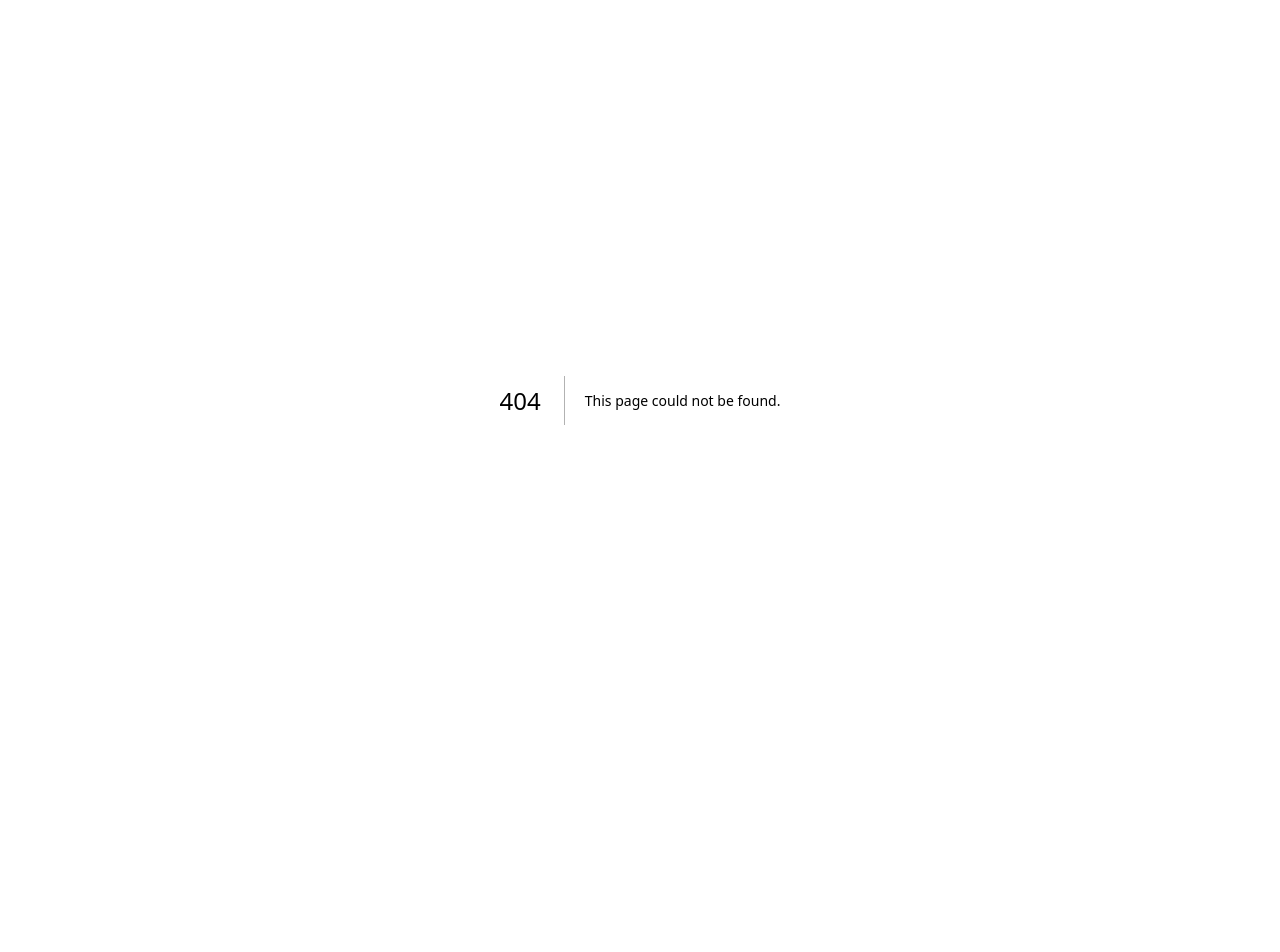
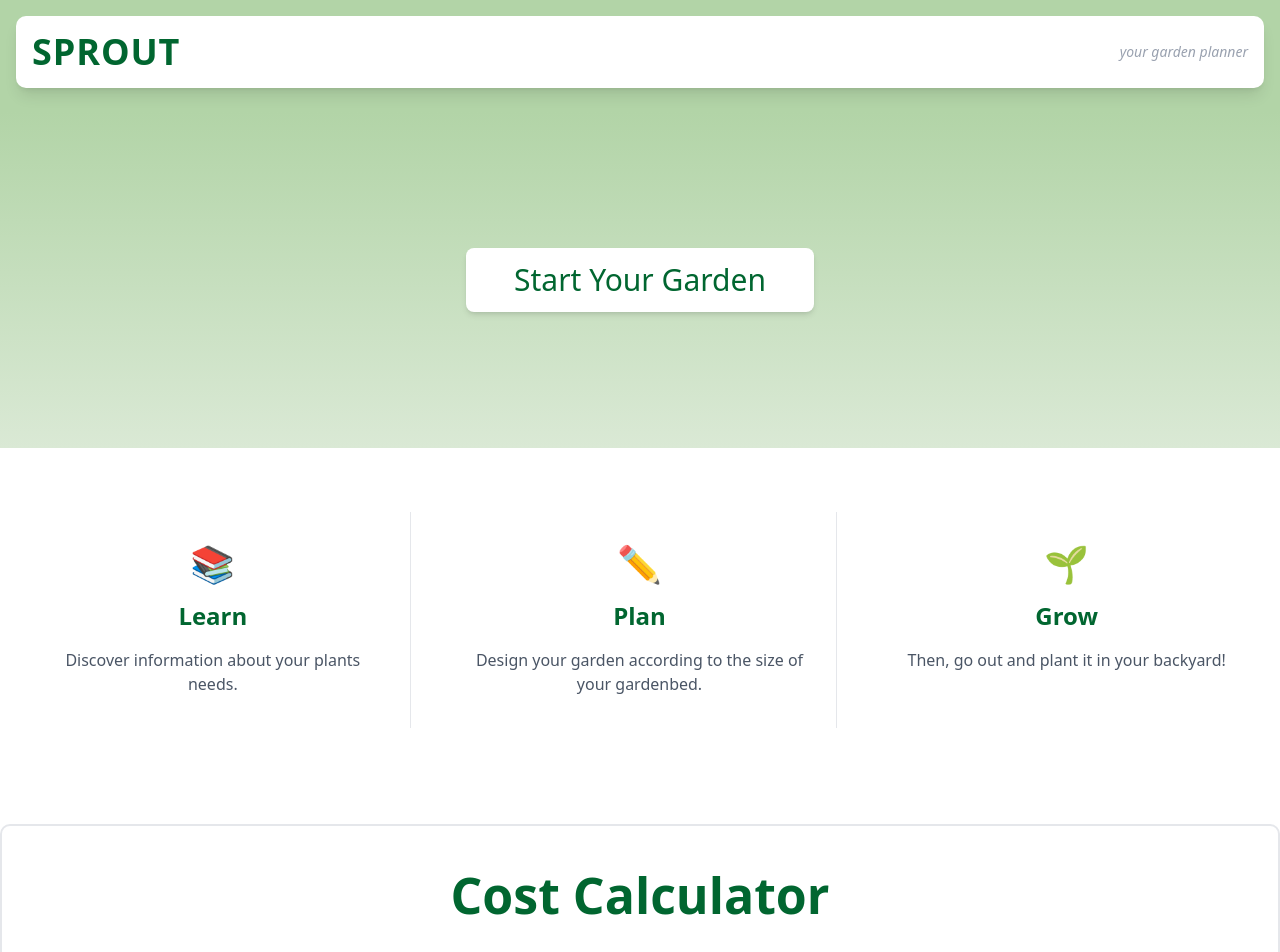
Before and after one commit to TedDBear/Sprout, a Next.js app in the folder my-app/: page / in a window 1280 px wide. Before the commit this address had no page. Shown: the top 952 px of the page. Before the commit the page ends 800 px from the top, so only its background shows below. Built offline with nearby package versions, Linux system fonts and the light colour scheme.

Commit message:
Add new page.tsx for the Homepage
Hey look its a homepage!

```diff
--- /dev/null
+++ b/my-app/app/page.tsx
@@ -0,0 +1,114 @@
+import Link from 'next/link';
+import { Button } from '@/components/ui/button';
+
+export default function HomePage() {
+  return (
+    <div className="min-h-screen flex flex-col">
+
+      <div className="bg-[#B2D4A7]">
+
+        {/* Homepage Header */}
+        <header className="flex justify-between items-center mb-6 p-4 bg-white shadow-lg rounded-lg mx-4 mt-4">
+          <h1 className="text-4xl font-extrabold text-green-800 tracking-wide">SPROUT</h1>
+          <span className="text-gray-400 text-sm italic ">your garden planner</span>
+        </header>
+      </div>
+
+      {/* Start Your Garden Button Section */}
+      <section
+        className="flex-1 flex flex-col items-center justify-center bg-gradient-to-b from-[#B2D4A7] to-[#DAE9D5] p-8"
+        style={{ minHeight: '42vh' }}
+      >
+
+        <div className="flex flex-col items-center justify-center h-full w-full">
+          <Button
+            asChild
+            size="lg"
+            className="text-3xl bg-white text-green-800 hover:bg-gray-100 px-12 py-8 shadow-md hover:scale-90" // This button shrinks when hovered over.
+          >
+            <Link href="/garden">
+              Start Your Garden
+            </Link>
+          </Button>
+        </div>
+      </section>
+
+      {/* Features Blurbs */}
+      <section className="bg-white py-16 px-4">
+        <div className="max-w-8xl mx-auto">
+          <div className="grid grid-cols-1 md:grid-cols-3 gap-8">
+            {[
+              {
+                title: "Learn",
+                description: "Discover information about your plants needs.",
+                icon: "📚" // maybe we can make icons to go here, but for now its emojis.
+              },
+              {
+                title: "Plan",
+                description: "Design your garden according to the size of your gardenbed.",
+                icon: "✏️"
+              },
+              {
+                title: "Grow",
+                description: "Then, go out and plant it in your backyard!", //I think these points sound alright, but if anyone has anything that flows better feel free to change.
+                icon: "🌱"
+              }
+            ].map((feature, index) => (
+              <div
+                key={index}
+                className="flex flex-col items-center text-center p-8 border-r last:border-r-0 border-gray-200"
+              >
+                <div className="text-4xl mb-4">{feature.icon}</div>
+                <h3 className="text-2xl font-bold text-green-800 mb-4">{feature.title}</h3>
+                <p className="text-gray-600">{feature.description}</p>
+              </div>
+            ))}
+          </div>
+        </div>
+      </section>
+
+      {/* Cost Calculator Section */}
+      <div className="bg-white py-8">
+        <div className="border-2 border-gray-200 rounded-lg mx-2 p-8 max-w-7xl mx-auto">
+          <h2 className="text-[50px] font-bold text-green-800 mb-6 text-center">Cost Calculator</h2>
+
+          {/*  this is where the cost/savings calc. can go!! */}
+
+        </div>
+      </div>
+
+{/* F.A.Q. Section */}
+      <div className="bg-white py-8">
+        <div className="border-2 border-gray-200 rounded-lg mx-2 p-8 max-w-7xl mx-auto">
+          <h2 className="text-[50px] font-bold text-green-800 mb-6 text-center">F.A.Q</h2>
+
+          <div className="space-y-6">
+            <div>
+              <h3 className="font-bold text-gray-700 text-left">How do I use Sprout?</h3>
+              <p className="text-gray-600 mt-2 text-left">
+                1. Click 'Start Your Garden' <br></br>
+                2. Search your desired plant in the left plant menu, then simply drag and drop them onto the garden bed grid!
+              </p>
+            </div>
+
+            <div>
+              <h3 className="font-bold text-gray-700 text-left">Can you learn how to garden with Sprout?</h3>
+              <p className="text-gray-600 mt-2 text-left">
+                You can learn the basics! Sprout is a tool created for new gardeners, as it offers plentiful information on a plants needs and where you should plant things in relation to eachother.
+              </p>
+            </div>
+
+            <div>
+              <h3 className="font-bold text-gray-700 text-left">Can I save my garden designs?</h3>
+              <p className="text-gray-600 mt-2 text-left">
+                Yes! By simply clicking the 'Save Garden' button, a .json file is downloaded to your computer. Later, you can reupload this file with the 'Load Garden' button.
+              </p>
+              {/* I'm sure there are other things we can add to this F.A.Q., but I think it would be best if we keep it brief. */}
+            </div>
+          </div>
+        </div>
+      </div>
+
+    </div>
+  );
+}
```
